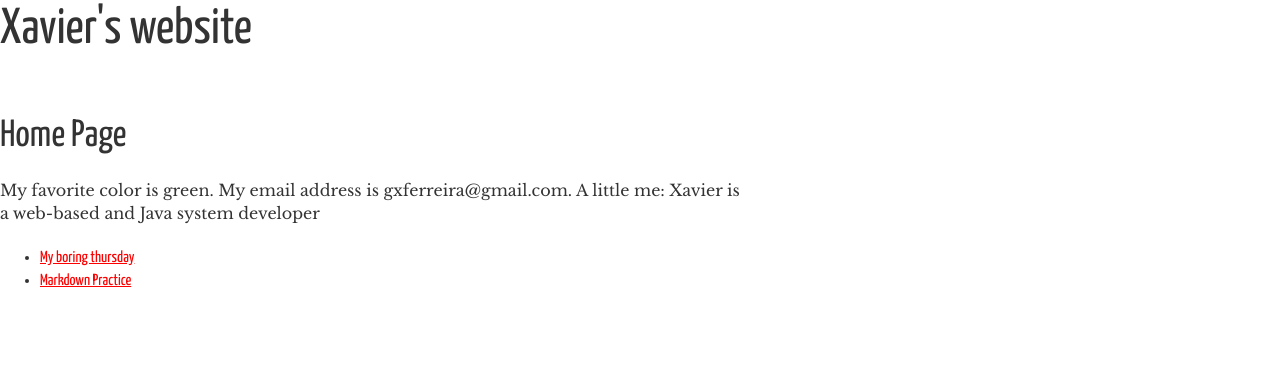
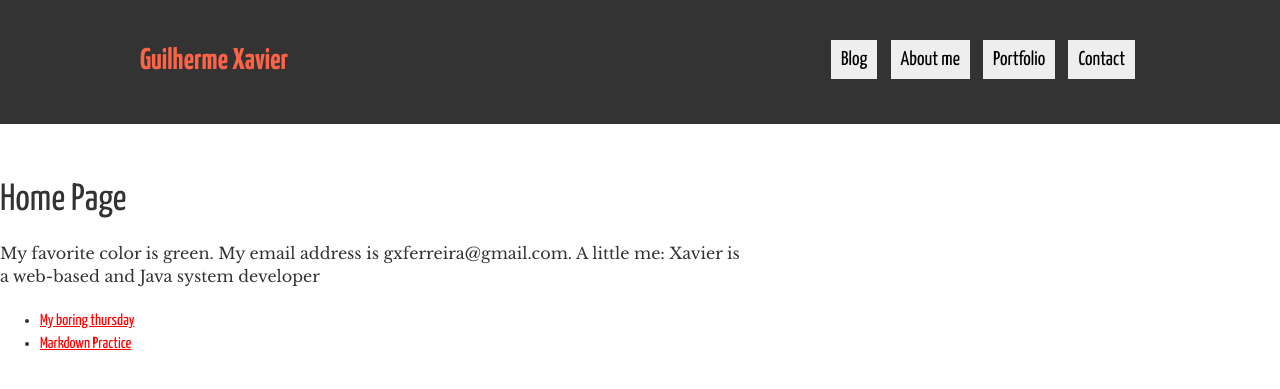
Before and after one commit to gxferreira/gxferreira.github.io, a Jekyll site: the page built from index.html, in a window 1280 px wide. Shown: the top 389 px of the page. Built offline with Jekyll 4.4.1, drawn with Linux system fonts in a browser that asks for light colours.

Commit message:
Add header

```diff
--- /dev/null
+++ b/_includes/header.html
@@ -0,0 +1,14 @@
+<header class="site-header cf">
+    <div class="container">
+        <div class="site-title">Guilherme Xavier</div>
+
+        <nav class="navbar">
+            <ul class="header-nav">
+                <li><a href="#" class="nav-link">Blog</a></li>
+                <li><a href="#" class="nav-link">About me</a></li>
+                <li><a href="#" class="nav-link">Portfolio</a></li>
+                <li><a href="#" class="nav-link">Contact</a></li>
+            </ul>
+        </nav>
+    </div>
+</header>
--- a/_layouts/default.html
+++ b/_layouts/default.html
@@ -1,5 +1,5 @@
 {% include head.html %}
-<h1>{{site.title}}</h1>
+{% include header.html %}
 <h2>{{page.title}}</h1>
 {{ content }}
 {% include footer.html %}
```
